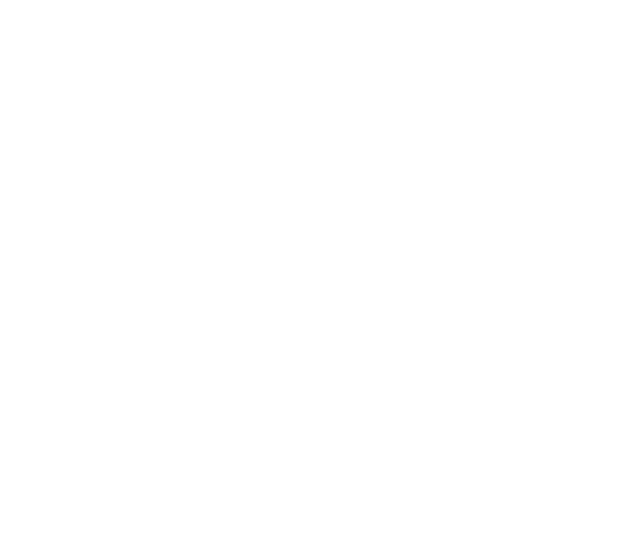
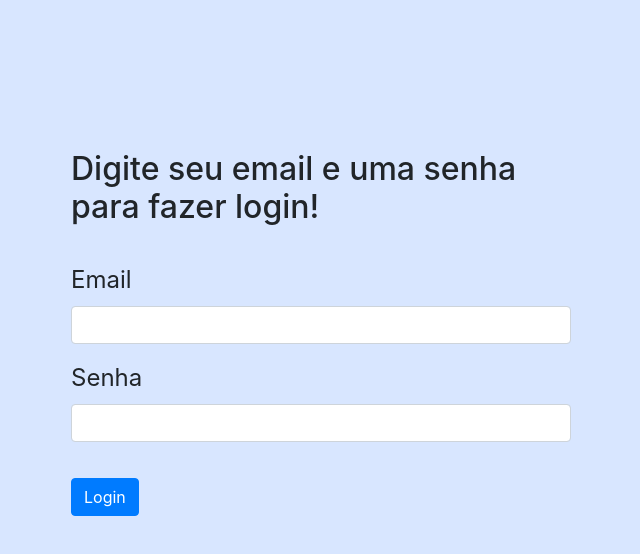
Before and after one commit to raviassis/Disfluencia, a Vue app: page /session#/login in a window 1280 px wide. Shown: the top 554 px of the page, without its empty margins (319-959 px from the left). Built offline with nearby package versions, Linux system fonts and the light colour scheme.

Commit message:
Criando um guard para as rotas do sistema e removendo o eslint

```diff
--- a/package.json
+++ b/package.json
@@ -17,7 +17,6 @@
   },
   "devDependencies": {
     "@vue/cli-plugin-babel": "~4.3.0",
-    "@vue/cli-plugin-eslint": "~4.3.0",
     "@vue/cli-service": "~4.3.0",
     "babel-eslint": "^10.1.0",
     "eslint": "^6.7.2",
--- a/src/main.js
+++ b/src/main.js
@@ -5,6 +5,7 @@ import NewSession from './views/newSession/NewSession.vue'
 import EditSession from './views/editSession/EditSession.vue'
 import Home from './views/home/Home.vue'
 import Register from './views/register/Register.vue'
+import Login from './views/login/Login.vue'
 import axios from 'axios'
 
 axios.defaults.baseURL = process.env.VUE_APP_API_URL;
@@ -13,10 +14,32 @@ Vue.config.productionTip = false
 Vue.prototype.$http = axios
 
 const routes = [
-  { path: '/register', component: Register},
-  { path: '/', component: Home},
-  { path: '/session', component: NewSession},
-  { path: '/session/:id', component: EditSession}
+  { path: '/register', component: Register },
+  { path: '/login', component: Login },
+  {
+    path: '/', component: Home,
+    beforeEnter: (to, from, next) => {
+      next('/login');
+    }
+  },
+  {
+    path: '*', component: Home,
+    beforeEnter: (to, from, next) => {
+      next('/login');
+    }
+  },
+  {
+    path: '/session', component: NewSession,
+    beforeEnter: (to, from, next) => {
+      next('/login');
+    }
+  },
+  {
+    path: '/session/:id', component: EditSession.$http,
+    beforeEnter: (to, from, next) => {
+      next('/login');
+    }
+  },
 ]
 
 const router = new VueRouter({
--- /dev/null
+++ b/src/views/login/Login.vue
@@ -0,0 +1,131 @@
+<template>
+  <div class="container-fluid container-login">
+    <div class="container-form">
+      <h1 class="form-header">Digite seu email e uma senha para fazer login!</h1>
+
+      <div class="form">
+        <form @submit="login()" autocomplete="off">
+          <p>
+            <label class="form-label" for="form.email">Email</label>
+            <input class="form-control" id="form.email" v-model="form.email" type="email" />
+          </p>
+          <p>
+            <label class="form-label" for="form.password">Senha</label>
+            <input class="form-control" id="form.password" v-model="form.password" type="password" />
+          </p>
+          <div v-if="form.errors.length">
+            <b>Por favor, corrija o(s) seguinte(s) erro(s):</b>
+            <ul>
+              <li v-for="error in form.errors" v-bind:key="error">{{ error }}</li>
+            </ul>
+          </div>
+
+          <button class="btn btn-primary btn-form">Login</button>
+        </form>
+      </div>
+    </div>
+  </div>
+</template>
+
+
+<script>
+export default {
+  name: "Login",
+  data: function() {
+    return {
+      form: {
+        errors: [],
+        email: null,
+        password: null
+      }
+    };
+  },
+
+  beforeMount: async function() {},
+
+  methods: {
+    login: function() {
+      if (this.isFormValid()) {
+        const user = this.createRequestBodyNewUser();
+        console.log(user)
+        this.$http
+          .post("/user", user)
+          .then(() => {
+
+            alert("Bem vindo ao sistema");
+            this.$router.push("/");
+          })
+          .catch(() => {
+            alert("Ocorreu um erro inesperado ao salvar a sessão!");
+          });
+
+        this.clearFormFields();
+      }
+    },
+
+    createRequestBodyNewUser() {
+      return {
+        nome: this.form.name,
+        email: this.form.email,
+        password: this.form.password
+      };
+    },
+
+    isFormValid: function() {
+      this.form.errors = [];
+
+      if (!this.form.password) {
+        this.form.errors.push("A senha é obrigatória.");
+      }
+
+      if (!this.form.email) {
+        this.form.errors.push("O e-mail é obrigatório.");
+      } else if (!this.validateEmail(this.form.email)) {
+        this.form.errors.push("Utilize um e-mail válido.");
+      }
+
+      if (this.form.errors.length == 0) {
+        return true;
+      } else {
+        return false;
+      }
+    },
+
+    validateEmail: function(email) {
+      var re = /^(([^<>()[\]\\.,;:\s@"]+(\.[^<>()[\]\\.,;:\s@"]+)*)|(".+"))@((\[[0-9]{1,3}\.[0-9]{1,3}\.[0-9]{1,3}\.[0-9]{1,3}\])|(([a-zA-Z\-0-9]+\.)+[a-zA-Z]{2,}))$/;
+      return re.test(email);
+    },
+
+    clearFormFields: function() {
+      this.form.email = null;
+      this.form.password = null;
+    }
+  }
+};
+</script>
+
+<style scoped>
+.container-login {
+  min-height: 100vh;
+  display: flex;
+  justify-content: center;
+  align-items: center;
+  background-color: #d8e6ff;
+}
+.container-form {
+  width: 500px;
+  height: 500px;
+}
+.form-header {
+  font-size: 2rem;
+}
+.form {
+  margin-top: 35px;
+}
+.form-label {
+  font-size: 1.5rem;
+}
+.btn-form {
+  margin-top: 20px;
+}
+</style>
```
Also changed, not shown: 1 other file (tests, documents, lock files or other folders).
